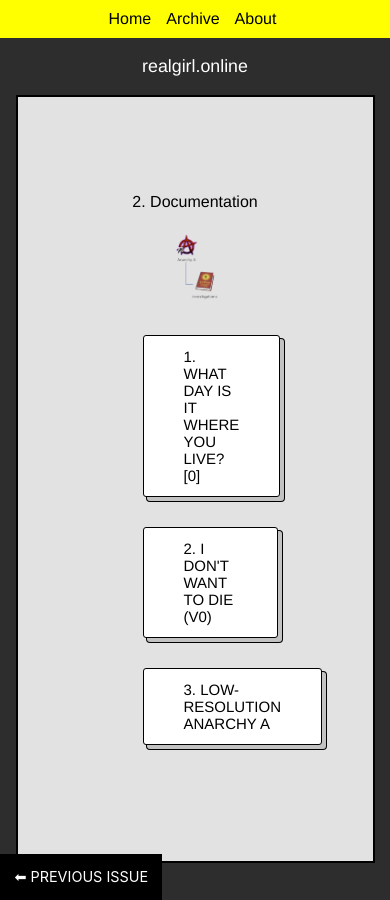
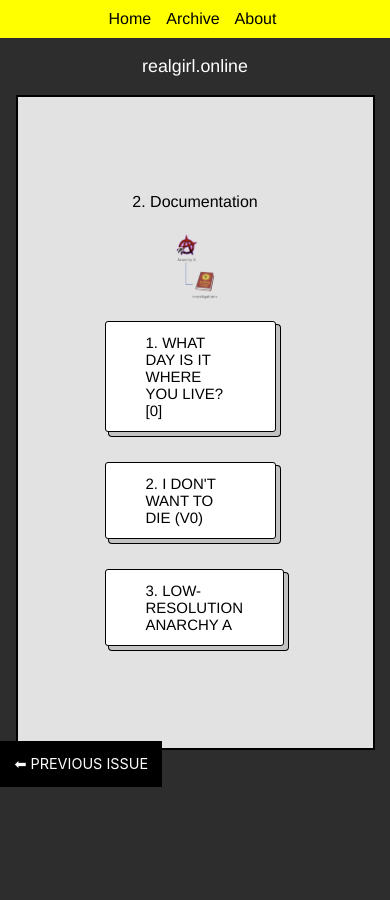
Before and after one commit to abbymachines/realgirl_online, a React (Create React App) app: page / in a window 390 px wide. After the commit the page ends 844 px from the top, so only its background shows below. Built offline with nearby package versions, Linux system fonts and the light colour scheme.

Commit message:
adjust ul padding and margin

```diff
--- a/src/components/FrontCover.css
+++ b/src/components/FrontCover.css
@@ -1,8 +1,6 @@
-li {
-    list-style-type: none;
-    padding: 10px;
-    padding-inline-start: 5px;
-    font-family: Helvetica, sans-serif;
+ul {
+  margin: 1px;
+  padding: 1px;
 }
 
 p {
@@ -13,6 +11,7 @@ p {
     text-align: center;
 }
 
+@media screen and (min-width: 600px) {
     .Front-cover {
       color: rgb(0, 0, 0);
       padding: 5em;
@@ -21,6 +20,19 @@ p {
       border: 2px solid rgb(0, 0, 0);
       background-color: rgb(227, 226, 226);
   }
+}
+
+@media screen and (max-width: 600px) {
+    .Front-cover {
+      color: rgb(0, 0, 0);
+      padding: 5em;
+      margin: auto auto auto;
+      width: 50%;
+      border: 2px solid rgb(0, 0, 0);
+      background-color: rgb(227, 226, 226);
+  }
+}
+
 
 .Front-cover a {
     text-decoration: none;
--- a/src/components/Post.css
+++ b/src/components/Post.css
@@ -9,7 +9,7 @@ div.Post p {
     font-family: Helvetica, sans-serif;
 }
 
-@media screen and (min-width: 00px) {
+@media screen and (min-width: 600px) {
     .Post {
         color: rgb(0, 0, 0);
         padding: 4em;
```
Lines whose indentation alone changed are shown as unchanged.
